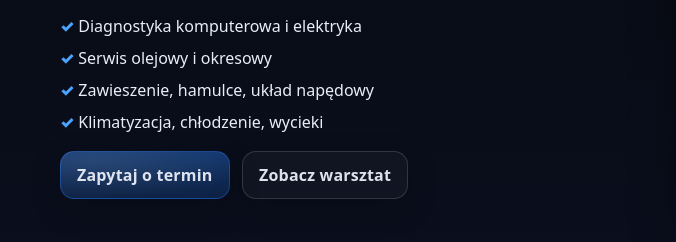
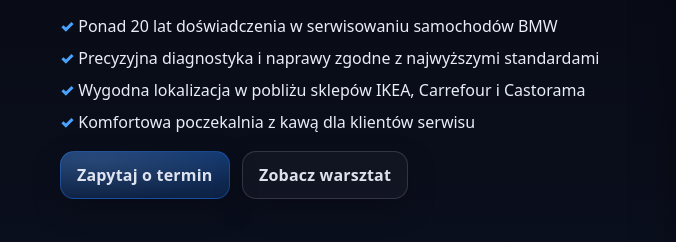
Before and after one commit to PatrykPiwowarczyk/mauto-mockup, a plain HTML site: page index.html in a window 1280 px wide. Shown: the part 1197-1439 px from the top of the page, 0-676 px from the left. Drawn offline with Linux system fonts and the light colour scheme.

Commit message:
Release version 1.0.0

```diff
--- a/index.html
+++ b/index.html
@@ -209,10 +209,10 @@
           </p>
 
           <ul class="bullets">
-            <li><span class="check" aria-hidden="true">✓</span> Diagnostyka komputerowa i elektryka</li>
-            <li><span class="check" aria-hidden="true">✓</span> Serwis olejowy i okresowy</li>
-            <li><span class="check" aria-hidden="true">✓</span> Zawieszenie, hamulce, układ napędowy</li>
-            <li><span class="check" aria-hidden="true">✓</span> Klimatyzacja, chłodzenie, wycieki</li>
+            <li><span class="check" aria-hidden="true">✓</span> Ponad 20 lat doświadczenia w serwisowaniu samochodów BMW</li>
+            <li><span class="check" aria-hidden="true">✓</span> Precyzyjna diagnostyka i naprawy zgodne z najwyższymi standardami</li>
+            <li><span class="check" aria-hidden="true">✓</span> Wygodna lokalizacja w pobliżu sklepów IKEA, Carrefour i Castorama</li>
+            <li><span class="check" aria-hidden="true">✓</span> Komfortowa poczekalnia z kawą dla klientów serwisu</li>
           </ul>
 
           <div class="section__actions">
```
